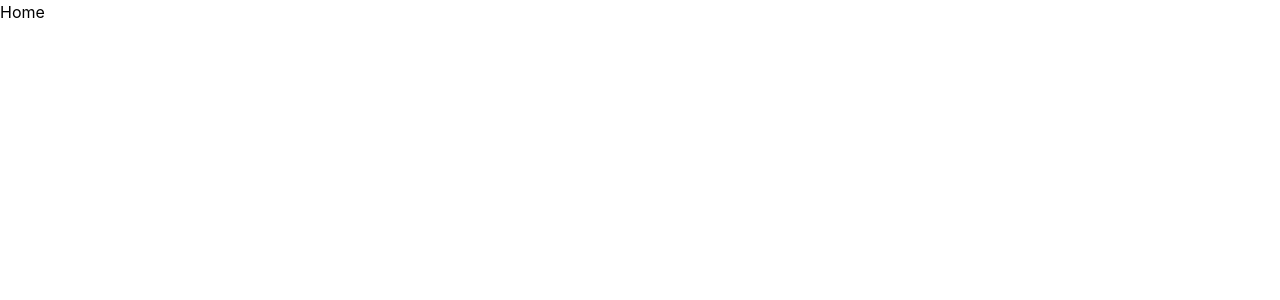
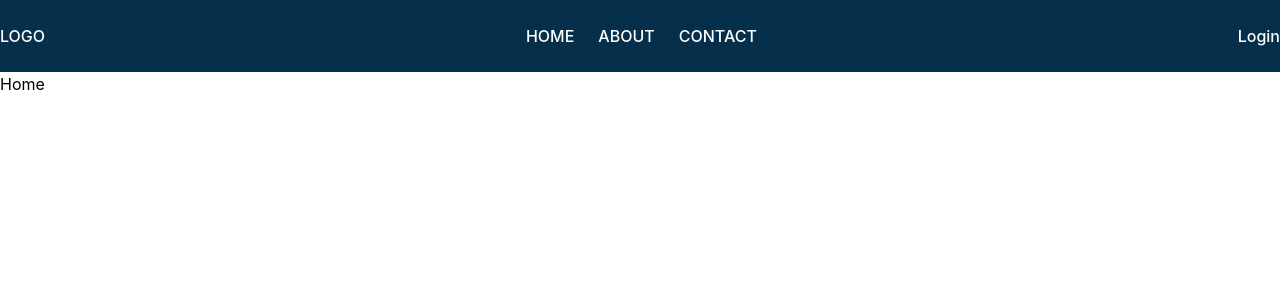
Before and after one commit to JumaQasimiM/ITDesk, a React (Vite) app: page / in a window 1280 px wide. Shown: the top 300 px of the page. Built offline with nearby package versions, Linux system fonts and the light colour scheme.

Commit message:
risgter navbar to app.tsx

```diff
--- a/src/App.tsx
+++ b/src/App.tsx
@@ -1,11 +1,18 @@
 import { BrowserRouter, Route, Routes } from "react-router-dom";
+
+// =========== Components =============
 import Home from "./pages/Home";
+import About from "./pages/About";
+import Navbar from "./components/Navbar";
+
 function App() {
   return (
     <>
       <BrowserRouter>
+        <Navbar />
         <Routes>
           <Route element={<Home />} path="/" />
+          <Route element={<About />} path="/about" />
         </Routes>
       </BrowserRouter>
     </>
--- /dev/null
+++ b/src/routes/AdminRoutes.tsx
@@ -0,0 +1,3 @@
+// /admin
+// /admin/users
+// /admin/products
--- /dev/null
+++ b/src/routes/ProtectedRoutes.tsx
@@ -0,0 +1,4 @@
+// dashborad --
+// /dashboard
+// /profile
+// /settings
--- /dev/null
+++ b/src/routes/PublicRoutes.tsx
@@ -0,0 +1,15 @@
+// home
+//  about
+// contant
+// login
+// register
+
+import { Route, Routes } from "react-router-dom";
+import Home from "../pages/Home";
+const publicRoute = () => {
+  return (
+    <Routes>
+      <Route path="/" element={<Home />} />
+    </Routes>
+  );
+};
```
Also changed, not shown: src/features/auth/index.ts (added), src/features/auth/types.ts (added), src/routes/AppRoutes.tsx (added).
